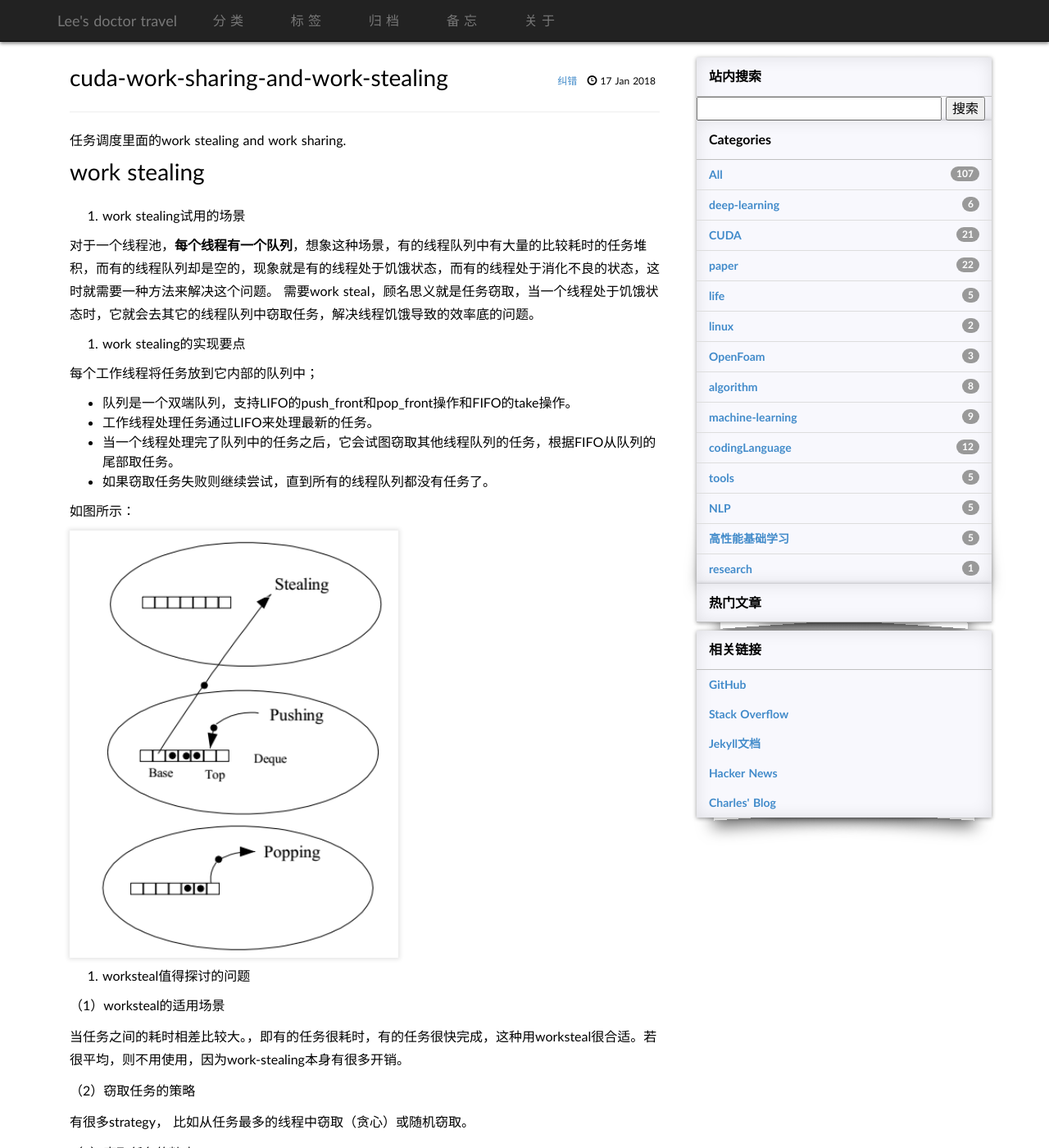
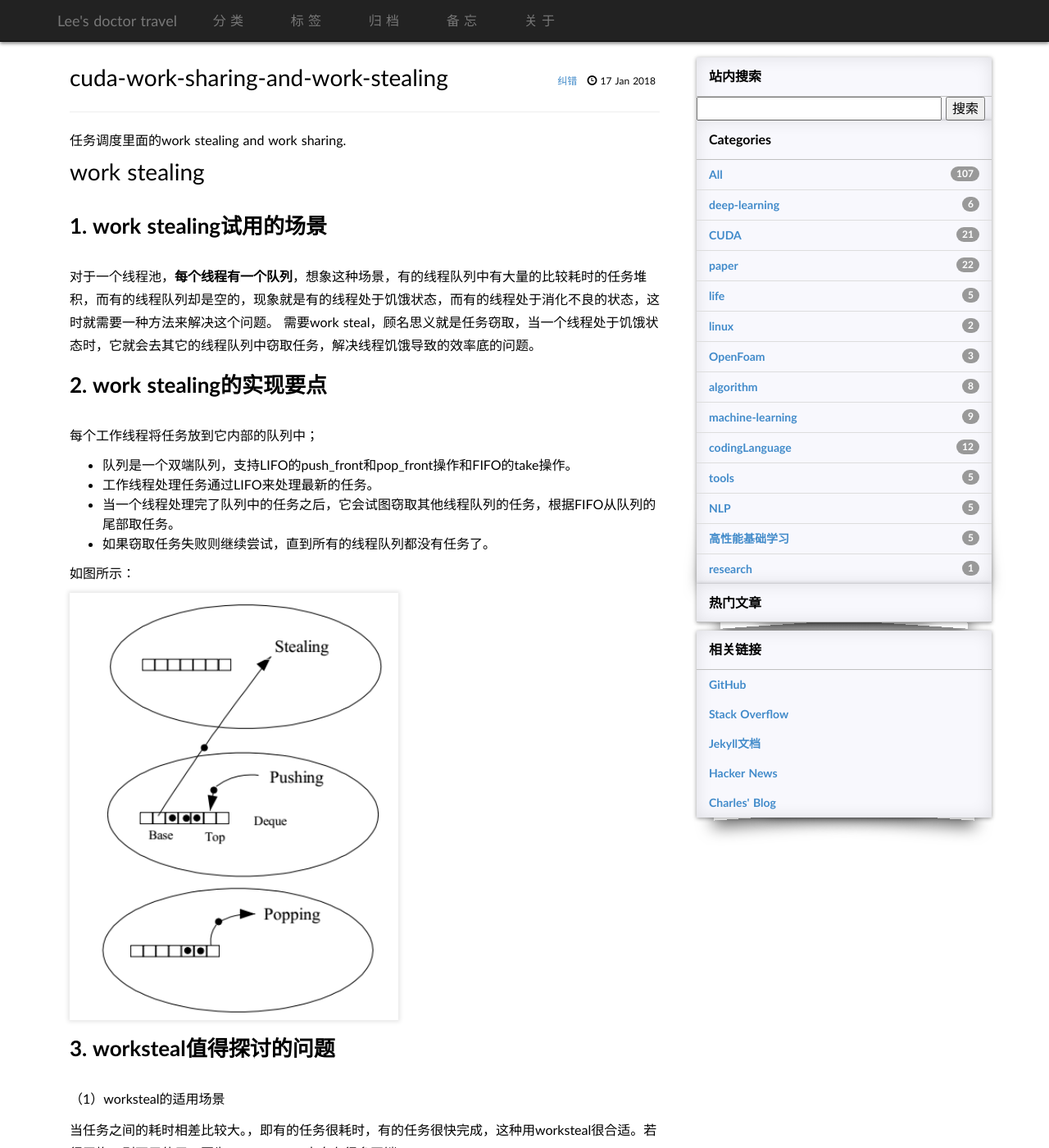
Before and after one commit to limin2015/limin2015.github.io, a Jekyll site: the page built from _posts/2018-1-17-cuda-work-stealing.md, in a window 1280 px wide and 1400 px high. Shown: the whole window at 82% size. Built offline with Jekyll 4.4.1, drawn with Linux system fonts in a browser that asks for light colours; some web fonts are replaced; comment, search, counter and statistics services are not loaded; some of the changed text lies outside the part shown.

Commit message:
1-20-evenin g

```diff
--- a/_posts/2018-1-17-cuda-work-stealing.md
+++ b/_posts/2018-1-17-cuda-work-stealing.md
@@ -12,7 +12,7 @@ tags:		[CUDA编程]
 # work stealing
 
 
-1. work stealing试用的场景
+## 1. work stealing试用的场景
 
 对于一个线程池，**每个线程有一个队列**，想象这种场景，有的线程队列中有大量的比较耗时的任务堆积，而有的线程队列却是空的，现象就是有的线程处于饥饿状态，而有的线程处于消化不良的状态，这时就需要一种方法来解决这个问题。
 需要work steal，顾名思义就是任务窃取，当一个线程处于饥饿状态时，它就会去其它的线程队列中窃取任务，解决线程饥饿导致的效率底的问题。
@@ -20,7 +20,7 @@ tags:		[CUDA编程]
 
 
 
-2. work stealing的实现要点
+## 2. work stealing的实现要点
 
 每个工作线程将任务放到它内部的队列中；
 - 队列是一个双端队列，支持LIFO的push_front和pop_front操作和FIFO的take操作。
@@ -33,7 +33,7 @@ tags:		[CUDA编程]
 ![](/images/cuda/work-stealing-1.png)
 
 
-3. worksteal值得探讨的问题
+## 3. worksteal值得探讨的问题
 
 （1）worksteal的适用场景
 
```
Also changed, not shown: other parts of _posts/2018-1-17-cuda-work-stealing.md (+3 -3 lines), _posts/2018-1-17-c++-template-traits.md (+1 -1 lines), _posts/2018-1-17-c-memset.md (+6 -2 lines), _posts/2018-1-18-cuda-decide-blocknum-blocksize.md (+5 -3 lines).
